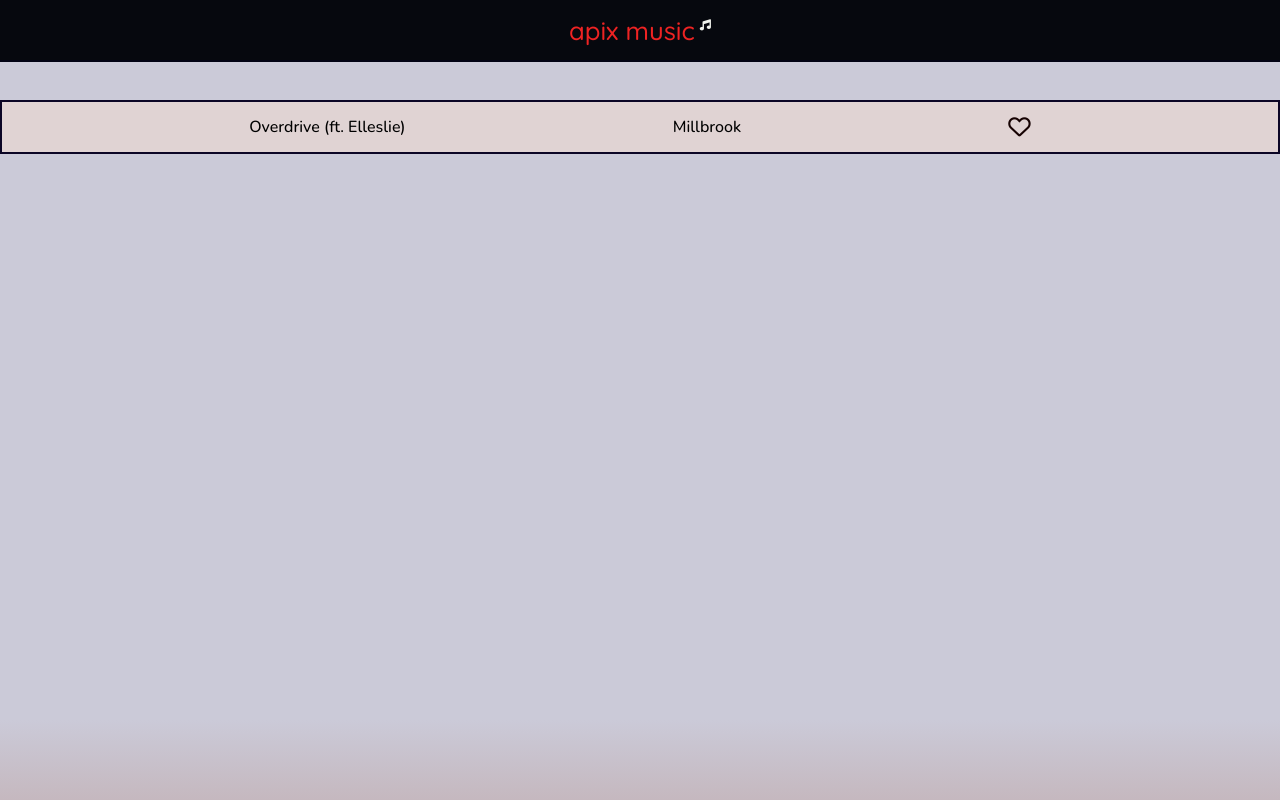
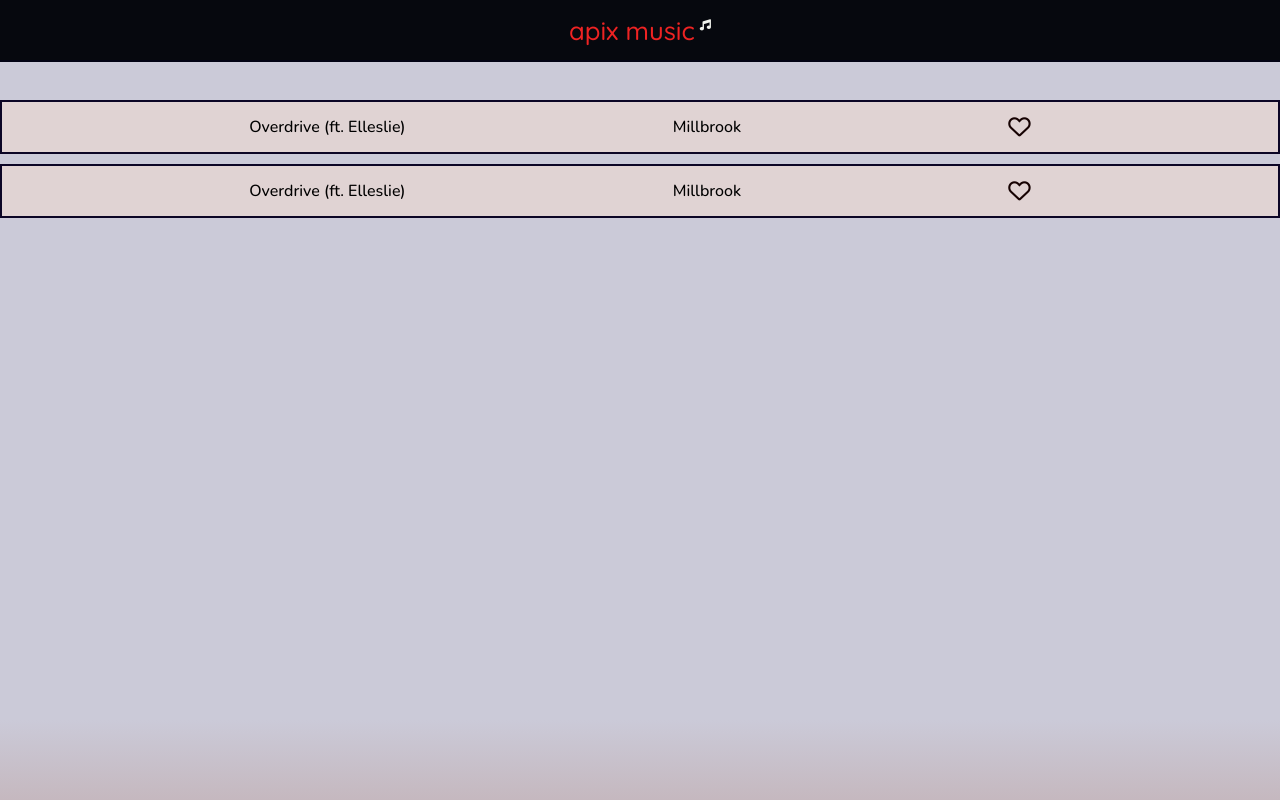
Before and after one commit to ApixNova/Apix-Music, a React (Vite) app: page / in a window 1280 px wide. Built offline with nearby package versions, Linux system fonts and the light colour scheme.

Commit message:
feat: save liked songs

```diff
--- a/src/App.css
+++ b/src/App.css
@@ -26,7 +26,7 @@ h1 {
   font-family: "Libre Franklin";
   color: rgb(76, 219, 119);
 }
-#like-button {
+.like-button {
   color: rgb(22, 2, 2);
   font-size: 1.4rem;
 }
@@ -59,6 +59,6 @@ h1 {
   margin: 10px auto 1px auto;
 }
 
-#first {
+#playlist {
   margin-top: 100px;
 }
--- a/src/App.tsx
+++ b/src/App.tsx
@@ -3,13 +3,24 @@ import "./App.css";
 import Player from "./Player";
 import currentSong from "./songs/Millbrook - Overdrive (ft. Ellerslie) [NCS Release].mp3";
 
-const Song = {
-  name: "Overdrive (ft. Elleslie)",
-  artist: "Millbrook",
-};
+
+const demoPlaylist = [
+  {
+    name: "Overdrive (ft. Elleslie)",
+    artist: "Millbrook",
+    file: currentSong,
+    id: 1
+  },
+  {
+    name: "Overdrive (ft. Elleslie)",
+    artist: "Millbrook",
+    file: currentSong,
+    id: 2
+  }
+]
 function App() {
   const [playerBig, setPlayerBig] = useState(false);
-  const [like, setLike] = useState(false);
+  const [like, setLike] = useState<number[]>([]);
   const [playerOpen, setPlayerOpen] = useState(false);
 
   function handleClick() {
@@ -17,7 +28,7 @@ function App() {
   }
 
   function handleClickOnList(e: React.MouseEvent<HTMLElement>) {
-    if ((e.target as HTMLDivElement).id === "first") {
+    if ((e.target as HTMLDivElement).className === "songlist") {
       setPlayerOpen(true);
       return handleClick();
     }
@@ -29,18 +40,27 @@ function App() {
         <p>apix music</p>
         <i className="fa-solid fa-music"></i>
       </div>
-      <div
+      <div id="playlist">
+      {demoPlaylist.map(song => {
+        return (
+          <div
         className="songlist"
-        id="first"
         onClick={(e) => handleClickOnList(e)}
       >
-        <p>{Song.name}</p>
-        <p>{Song.artist}</p>
+        <p>{song.name}</p>
+        <p>{song.artist}</p>
         <i
-          id="like-button"
-          onClick={() => setLike((prev) => !prev)}
-          className={!like ? "fa-regular fa-heart" : "fa-solid fa-heart pulse"}
+          onClick={() => setLike(prev => {
+            return like.includes(song.id) ?
+            prev.slice(0, like.indexOf(song.id)).concat(prev.slice(like.indexOf(song.id)+1))
+            : prev.concat(song.id)
+          })}
+          className={!like.includes(song.id) ? "fa-regular fa-heart like-button" : "fa-solid fa-heart pulse like-button"}
         ></i>
+      </div>
+        )
+      })
+      }
       </div>
       {playerOpen && (
         <Player onClick={handleClick} size={playerBig} song={currentSong} />
```
